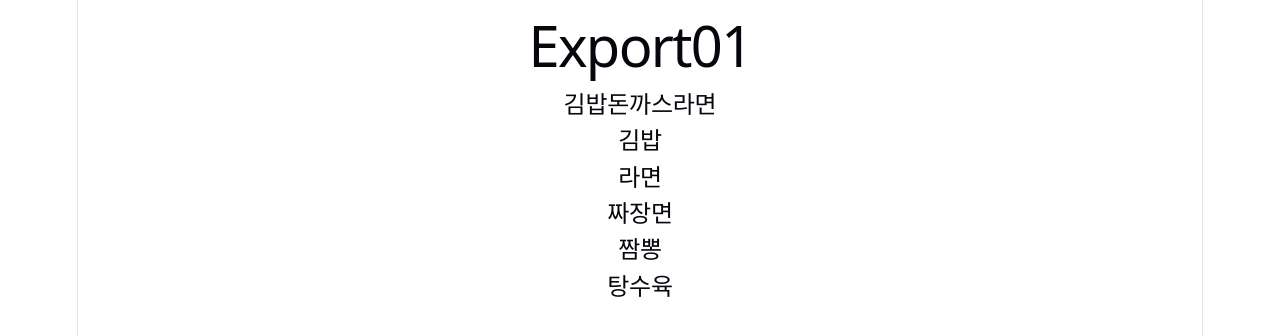
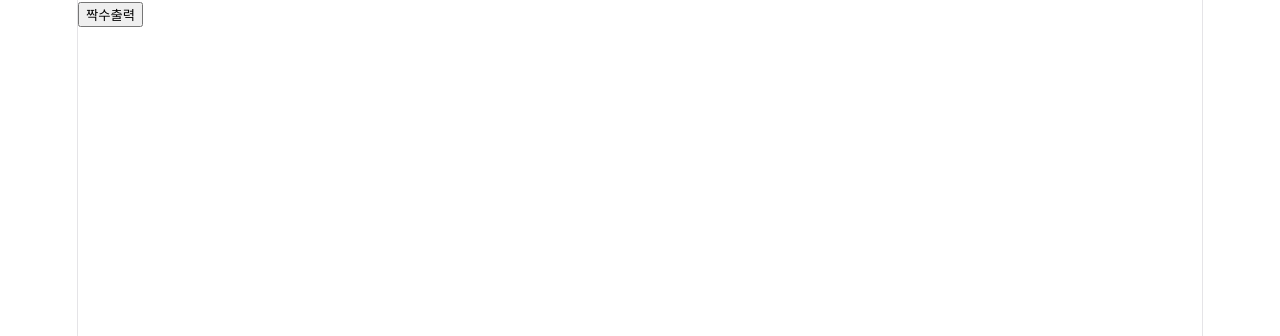
Before and after one commit to chlqjarb0216-bit/fe-react-study-8, a React (Vite) app in the folder react-study/: page / in a window 1280 px wide. Shown: the top 336 px of the page. Built offline with nearby package versions, Linux system fonts and the light colour scheme.

Commit message:
리액트 퀴즈1

```diff
--- a/react-study/src/App.jsx
+++ b/react-study/src/App.jsx
@@ -6,6 +6,7 @@ import "./App.css";
 import Basic01 from "./components/Basic01";
 import State01 from "./components/State01";
 import Export01 from "./components/Export01";
+import Quiz01 from "./quiz/quiz01/Quiz01";
 
 function App() {
     const [count, setCount] = useState(0);
@@ -13,7 +14,8 @@ function App() {
     return (
         // <Basic01 />
         // <State01 />
-        <Export01 />
+        // <Export01 />
+        <Quiz01 />
     );
 }
 
--- /dev/null
+++ b/react-study/src/quiz/quiz01/Quiz01.jsx
@@ -0,0 +1,19 @@
+import { useState } from "react";
+
+function Quiz01() {
+    let [even, setEven] = useState(0);
+
+    return (
+        <div style={{ textAlign: "left" }}>
+            <button
+                onClick={() => {
+                    setEven(even + 2);
+                }}>
+                짝수출력
+            </button>
+            <span style={{ color: "red" }}>{even > 0 ? even : ""}</span>
+        </div>
+    );
+}
+
+export default Quiz01;
```
